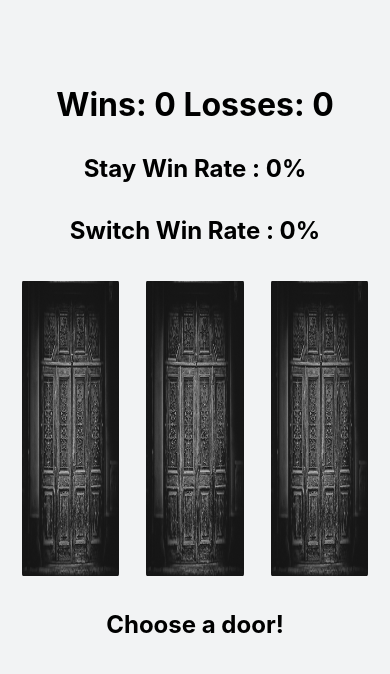
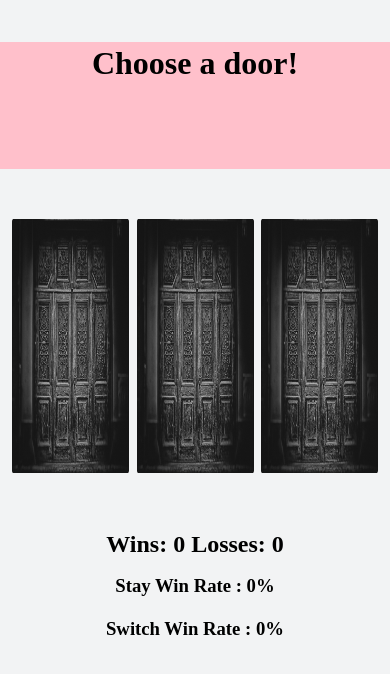
Before and after one commit to rkd412/monty-hall, a React (Create React App) app: page / in a window 390 px wide. Shown: the top 674 px of the page. Built offline with nearby package versions, Linux system fonts and the light colour scheme.

Commit message:
Added some animations and worked on responsiveness

```diff
--- a/package.json
+++ b/package.json
@@ -8,6 +8,7 @@
     "@testing-library/user-event": "^12.8.3",
     "react": "^17.0.2",
     "react-dom": "^17.0.2",
+    "react-reveal": "^1.2.2",
     "react-scripts": "4.0.3",
     "web-vitals": "^1.1.2"
   },
--- a/src/components/MontyHall.js
+++ b/src/components/MontyHall.js
@@ -1,4 +1,5 @@
 import React, { useEffect, useState } from "react";
+import Flip from "react-reveal/Flip";
 
 import styles from "./MontyHall.module.css";
 
@@ -52,8 +53,9 @@ but below is the click handler that allows the
 user to select an initial closed door and then reveals
 a goat behind one of the two remaining doors.
 One of the two doors the user did not select is
-rabdomly chosen; If the randomly chosen door has a goat,
-it is opened. If it has the car, the other door is opened.*/
+randomly chosen; If the randomly chosen door has a goat,
+it is opened. If it has the car, the other door (containing a goat)
+ is opened.*/
 
   const doorClickHandler = (e) => {
     if (clickCount === 0) {
@@ -123,12 +125,10 @@ it is opened. If it has the car, the other door is opened.*/
   }, []);
 
   return (
-    <div className={styles["container"]}onClick={resetHandler}>
-      <h1>
-        Wins: {wins} Losses: {losses}
-      </h1>
-      <h2>Stay Win Rate : {isNaN(stayWinRate) ? 0 : stayWinRate}%</h2>
-      <h2>Switch Win Rate : {isNaN(switchWinRate) ? 0 : switchWinRate}%</h2>
+    <div className={styles["container"]} onClick={resetHandler}>
+      <div className={styles["prompter"]}>
+        <h1>{display}</h1>
+      </div>
       <div className={styles["doors-box"]}>
         <div
           className={
@@ -138,12 +138,14 @@ it is opened. If it has the car, the other door is opened.*/
           }
         >
           {isFlipped.includes("doorone") ? (
+            <Flip left>
               <img
                 id="prizeone"
                 className={styles["image"]}
                 src={prizes[0] === "goat" ? goat : car}
                 alt={prizes[0]}
               />
+            </Flip>
           ) : (
             <img
               id="doorone"
@@ -163,12 +165,14 @@ it is opened. If it has the car, the other door is opened.*/
           }
         >
           {isFlipped.includes("doortwo") ? (
+            <Flip left>
               <img
                 id="prizetwo"
                 className={styles["image"]}
                 src={prizes[1] === "goat" ? goat : car}
                 alt={prizes[1]}
               />
+            </Flip>
           ) : (
             <img
               id="doortwo"
@@ -188,12 +192,15 @@ it is opened. If it has the car, the other door is opened.*/
           }
         >
           {isFlipped.includes("doorthree") ? (
+            <Flip left>
+              {" "}
               <img
                 id="prizethree"
                 className={styles["image"]}
                 src={prizes[2] === "goat" ? goat : car}
                 alt={prizes[2]}
               />
+            </Flip>
           ) : (
             <img
               id="doorthree"
@@ -205,7 +212,13 @@ it is opened. If it has the car, the other door is opened.*/
           )}
         </div>
       </div>
-      <h2>{display}</h2>
+      <div className={styles["score-board"]}>
+        <h2>
+          Wins: {wins} Losses: {losses}
+        </h2>
+        <h3>Stay Win Rate : {isNaN(stayWinRate) ? 0 : stayWinRate}%</h3>
+        <h3>Switch Win Rate : {isNaN(switchWinRate) ? 0 : switchWinRate}%</h3>
+      </div>
     </div>
   );
 };
--- a/src/components/MontyHall.module.css
+++ b/src/components/MontyHall.module.css
@@ -2,6 +2,10 @@
   background: #f2f3f4;
   width: 100%;
   height: 100%;
+}
+
+.prompter {
+  margin-top: 5vh;
 }
 
 .doors-box {
@@ -41,13 +45,23 @@
   border-radius: 1%;
 }
 
+.score-board {
+  margin-top: 3vh;
+}
+
 @media screen and (max-width: 800px) {
   .container {
     background: #f2f3f4;
     width: 100%;
     height: 100vh;
     line-height: 5vh;
-    margin-top: 10vh;
+    margin-bottom: 5vh;
+  }
+
+  .prompter {
+    margin-bottom: 5vh;
+    background: pink;
+    height: 15vh;
   }
 
   .doors-box {
@@ -59,8 +73,8 @@
 
   .active-door {
     background: #1088ce;
-    width: 25vw;
-    height: 35vh;
+    width: 30vw;
+    height: 30vh;
     display: flex;
     justify-content: center;
     z-index: 9999;
@@ -69,8 +83,8 @@
 
   .inactive-door {
     background: #868585;
-    width: 25vw;
-    height: 35vh;
+    width: 30vw;
+    height: 30vh;
     display: flex;
     justify-content: center;
     z-index: 9999;
@@ -78,12 +92,16 @@
   }
 
   .image {
-    width: 25vw;
-    height: 35vh;
+    width: 30vw;
+    height: 30vh;
     margin: auto;
     display: block;
     cursor: pointer;
     z-index: -1;
     border-radius: 1%;
   }
+
+  .score-board {
+    margin-top: 5vh;
+  }
 }
--- a/src/index.css
+++ b/src/index.css
@@ -1,13 +1,5 @@
-body {
+* {
   margin: 0;
-  font-family: -apple-system, BlinkMacSystemFont, 'Segoe UI', 'Roboto', 'Oxygen',
-    'Ubuntu', 'Cantarell', 'Fira Sans', 'Droid Sans', 'Helvetica Neue',
-    sans-serif;
-  -webkit-font-smoothing: antialiased;
-  -moz-osx-font-smoothing: grayscale;
+  padding: 0;
+  overflow: hidden;
 }
-
-code {
-  font-family: source-code-pro, Menlo, Monaco, Consolas, 'Courier New',
-    monospace;
-}
```
Also changed, not shown: 1 other file (tests, documents, lock files or other folders). Lines whose indentation alone changed are shown as unchanged.
